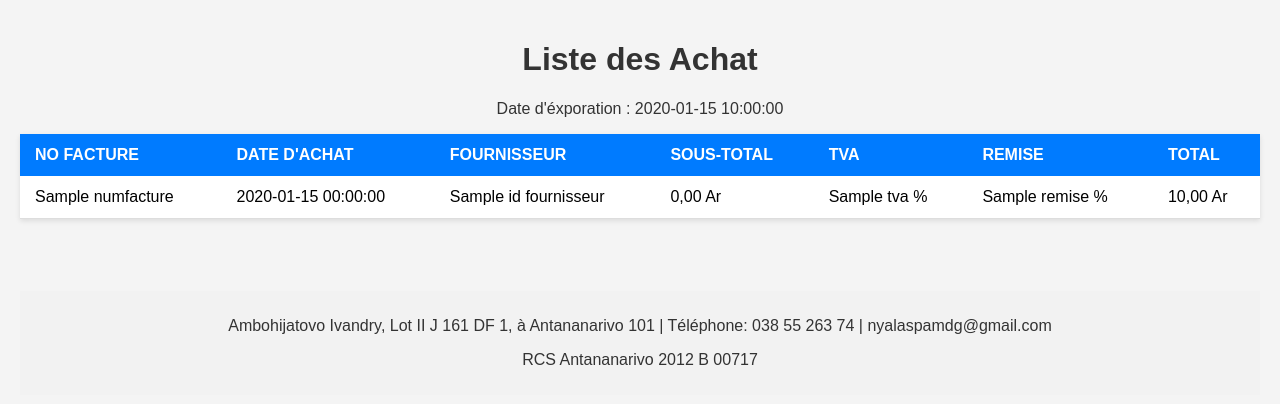
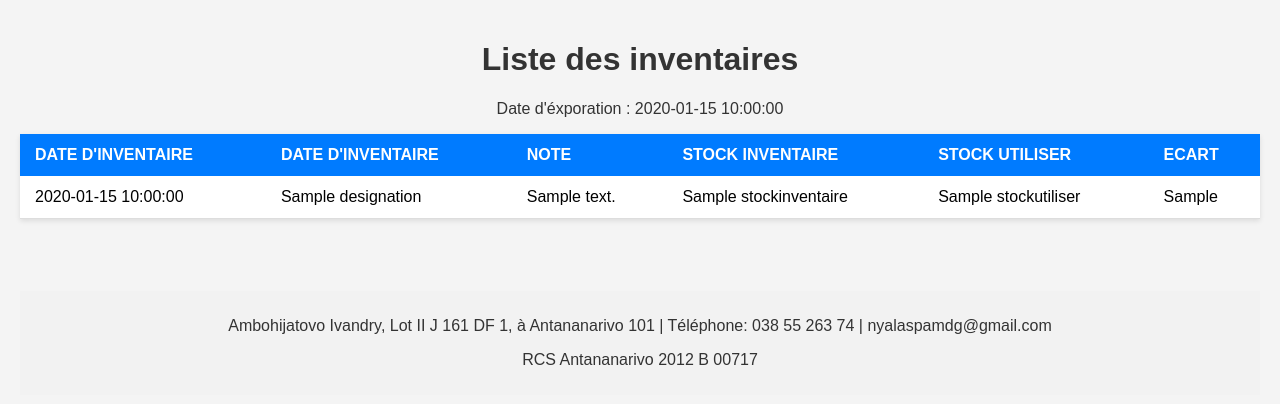
Before and after one commit to ClaudioYammi/gestion-de-stock-ny-ala-spa-Symfony, a Symfony app: template templates/inventaire/pdf.html.twig in a window 1280 px wide. Shown: the top 404 px of the page. Run offline with Twig, Linux system fonts and the light colour scheme; the template is opened without the code that fills it: most values are stand-ins (such as "Sample title", 1, 10 or a date in 2020); some libraries are stand-ins or nearby versions.

Commit message:
template option de 2 dates

```diff
--- a/src/Controller/FournisseurController.php
+++ b/src/Controller/FournisseurController.php
@@ -89,8 +89,8 @@ class FournisseurController extends AbstractController
     {
         if ($this->isCsrfTokenValid('delete'.$fournisseur->getId(), $request->request->get('_token'))) {
             // Vérifiez si le fournisseur est lié à d'autres données
-            if (count($fournisseur->getProduits()) > 0) {
-                $this->addFlash('error', 'Impossible de supprimer ce fournisseur car il est lié à d\'autres données dans la table produit.');
+            if (count($fournisseur->getAchats()) > 0) {
+                $this->addFlash('error', 'Impossible de supprimer ce fournisseur car il est lié à d\'autres données dans la table achat.');
             } else {
                 try {
                     $entityManager->remove($fournisseur);
--- a/templates/inventaire/pdf.html.twig
+++ b/templates/inventaire/pdf.html.twig
@@ -2,7 +2,7 @@
 <html>
 <head>
     <meta charset="UTF-8">
-    <title>Liste des achats</title>
+    <title>Liste des inventaires</title>
     <style>
         body {
             font-family: 'Arial', sans-serif;
@@ -53,30 +53,28 @@
     </style>
 </head>
 <body>
-    <h1>Liste des Achat</h1>
+    <h1>Liste des inventaires</h1>
         <p>Date d'éxporation : {{ currentDateTime|date('Y-m-d H:i:s') }} </p>
     <table>
         <thead>
             <tr>
-                <th>No facture</th>
-                <th>Date d'achat</th>
-                <th>Fournisseur</th>
-                <th>Sous-total</th>
-                <th>TVA</th>
-                <th>Remise</th>
-                <th>Total</th>
+                <th>Date d'inventaire</th>
+                <th>Date d'inventaire</th>
+                <th>Note</th>
+                <th>Stock inventaire</th>
+                <th>Stock utiliser</th>
+                <th>ecart</th>
             </tr>
         </thead>
         <tbody>
-            {% for achat in achats %}
+            {% for inventaire in inventaires %}
                 <tr>
-                    <td>{{ achat.numfacture }}</td>
-                    <td>{{ achat.dateachat|date('Y-m-d H:i:s') }}</td>
-                    <td>{{ achat.idFournisseur.nom }}</td>
-                    <td>{{ achat.soustotal|number_format(2, ',', ' ') }} Ar</td>
-                    <td>{{ achat.Tva }} %</td>
-                    <td>{{ achat.Remise }} %</td>
-                    <td>{{ achat.total|number_format(2, ',', ' ') }} Ar</td>
+                    <td>{{ inventaire.updateAt ? inventaire.updateAt|date('Y-m-d H:i:s') : '' }}</td>
+                    <td>{{ inventaire.reference.designation }}</td>
+                    <td>{{ inventaire.note }}</td>
+                    <td>{{ inventaire.stockinventaire }} </td>
+                    <td>{{ inventaire.stockutiliser }} </td>
+                    <td>{{ inventaire.calculerEcart() }} </td>
                 </tr>
             {% endfor %}
         </tbody>
--- a/templates/inventaire/show.html.twig
+++ b/templates/inventaire/show.html.twig
@@ -3,7 +3,6 @@
 {% block title %}Inventaire{% endblock %}
 
 {% block body %}
-    <h1>Inventaire</h1>
 
     <table class="table">
         <tbody>
--- a/templates/produit/index.html.twig
+++ b/templates/produit/index.html.twig
@@ -41,8 +41,7 @@
         </div>
     </form>
 
-
-    <table class="table">
+    <table class="table table-hover">
         <thead>
             <thead>
                 <tr>
```
Also changed, not shown: templates/inventaire/nouveau.html.twig (+12 -5 lines), templates/produit/show.html.twig (+15 -7 lines), 2 other files.
